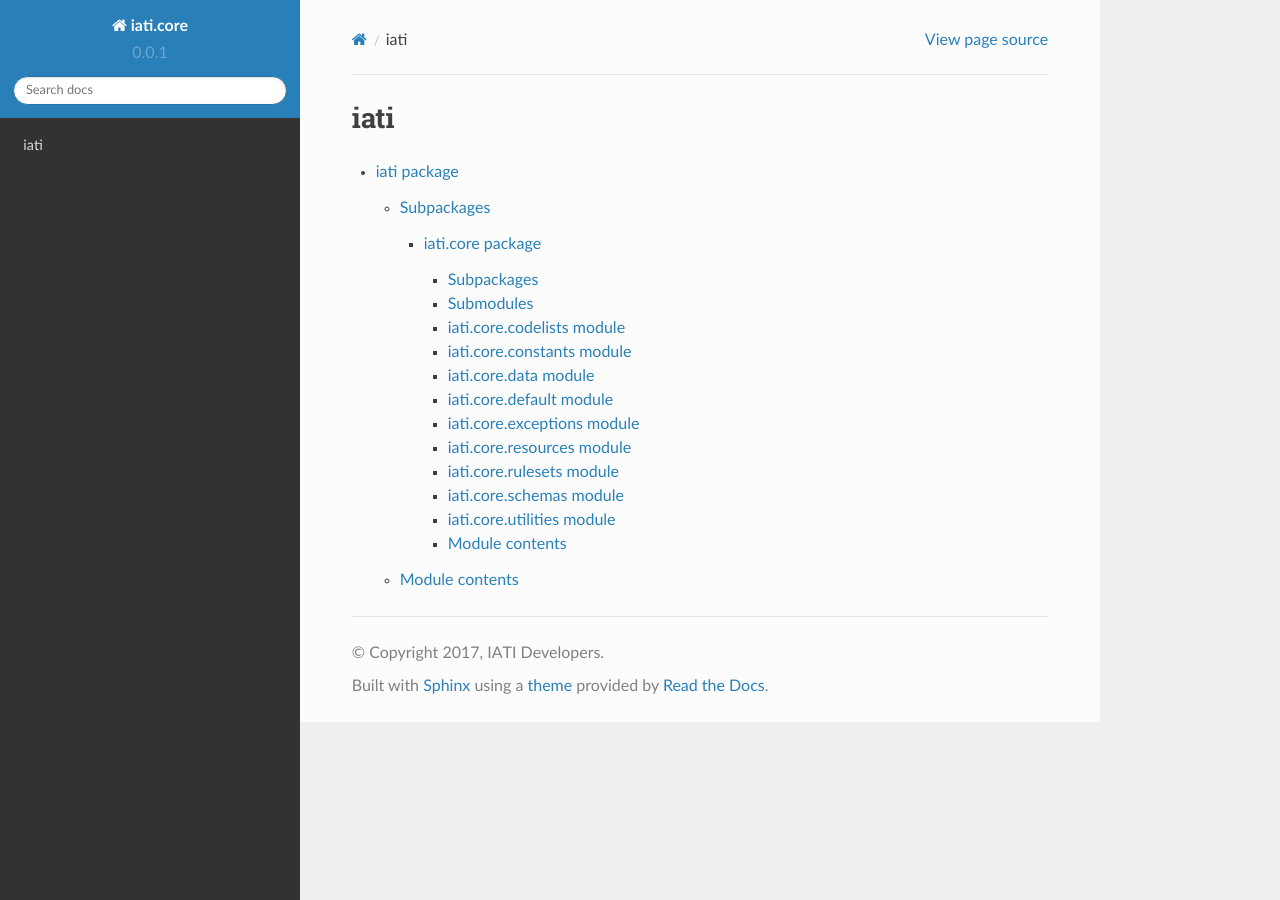
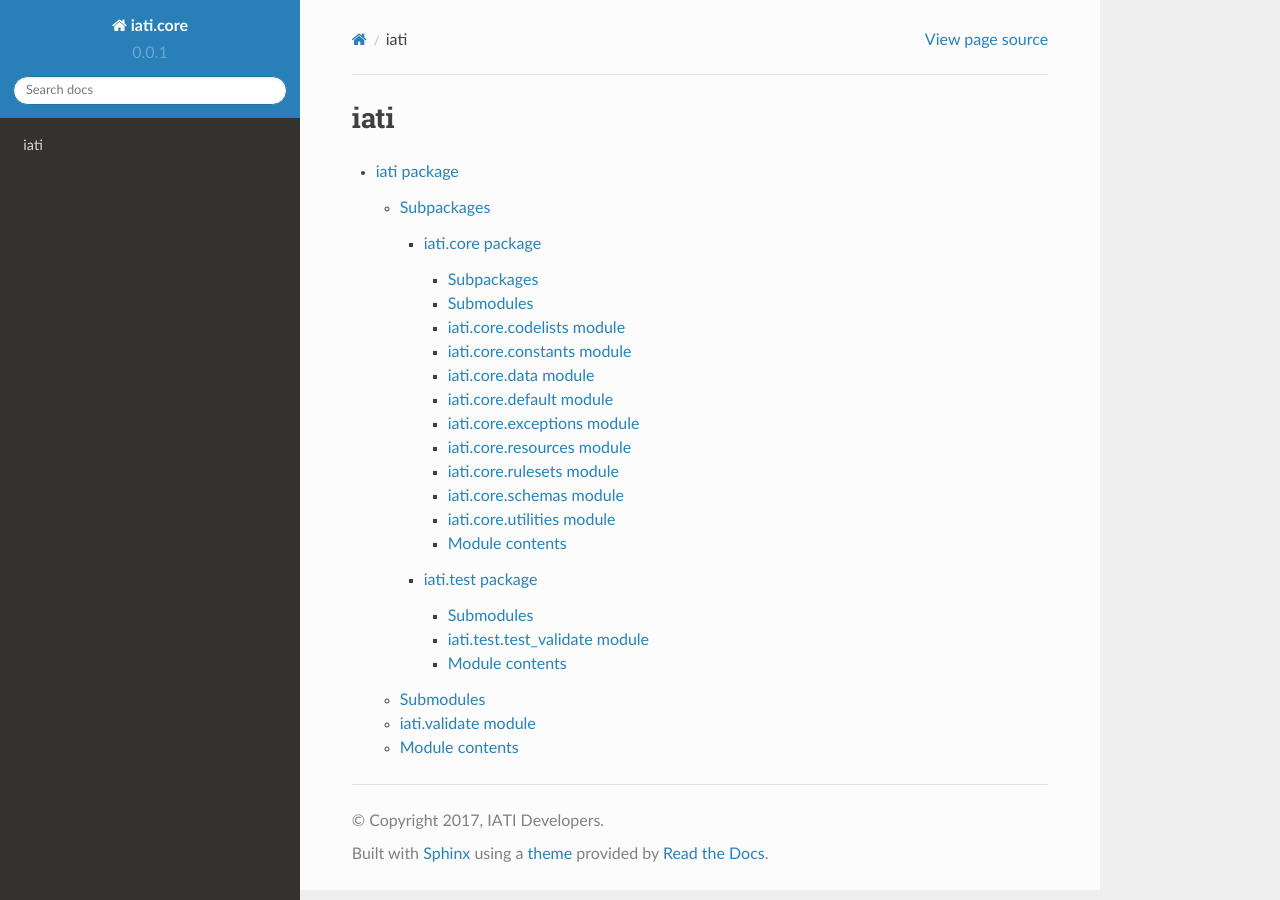
Before and after one commit to IATI/pyIATI, a Sphinx documentation site: the page built from docs/source/modules.rst, in a window 1280 px wide. Built offline with Sphinx 7.4.7 and the Read the Docs theme 2.0.0, drawn with Linux system fonts in a browser that asks for light colours.

```diff
--- a/docs/source/iati.rst
+++ b/docs/source/iati.rst
@@ -7,6 +7,19 @@
 .. toctree::
 
     iati.core
+    iati.test
+
+Submodules
+----------
+
+iati.validate module
+--------------------
+
+.. automodule:: iati.validate
+    :members:
+    :undoc-members:
+    :show-inheritance:
+
 
 Module contents
 ---------------
--- /dev/null
+++ b/docs/source/iati.test.rst
@@ -0,0 +1,22 @@
+iati.test package
+=================
+
+Submodules
+----------
+
+iati.test.test_validate module
+------------------------------
+
+.. automodule:: iati.test.test_validate
+    :members:
+    :undoc-members:
+    :show-inheritance:
+
+
+Module contents
+---------------
+
+.. automodule:: iati.test
+    :members:
+    :undoc-members:
+    :show-inheritance:
```
Also changed, not shown: 1 other file.
